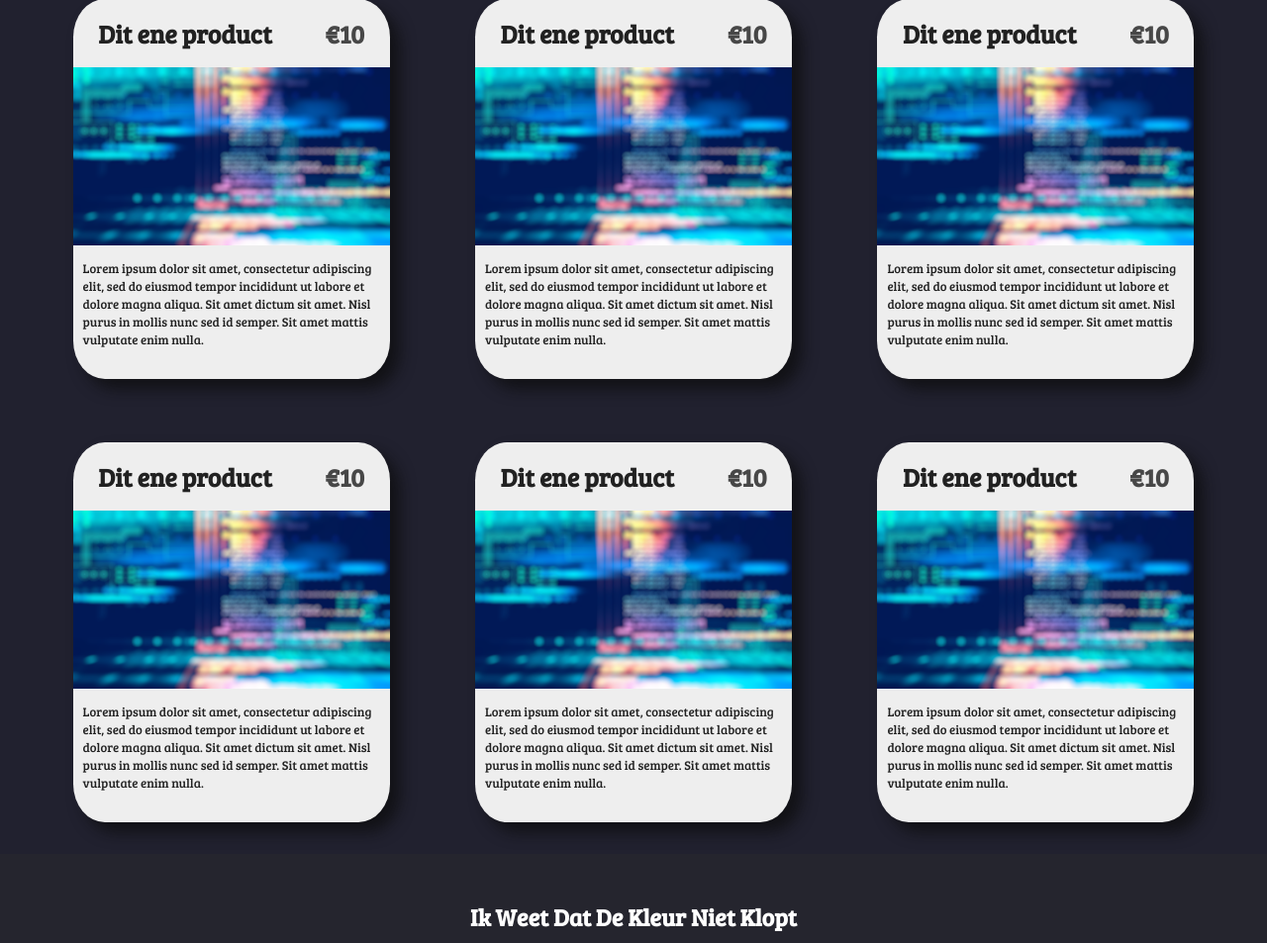
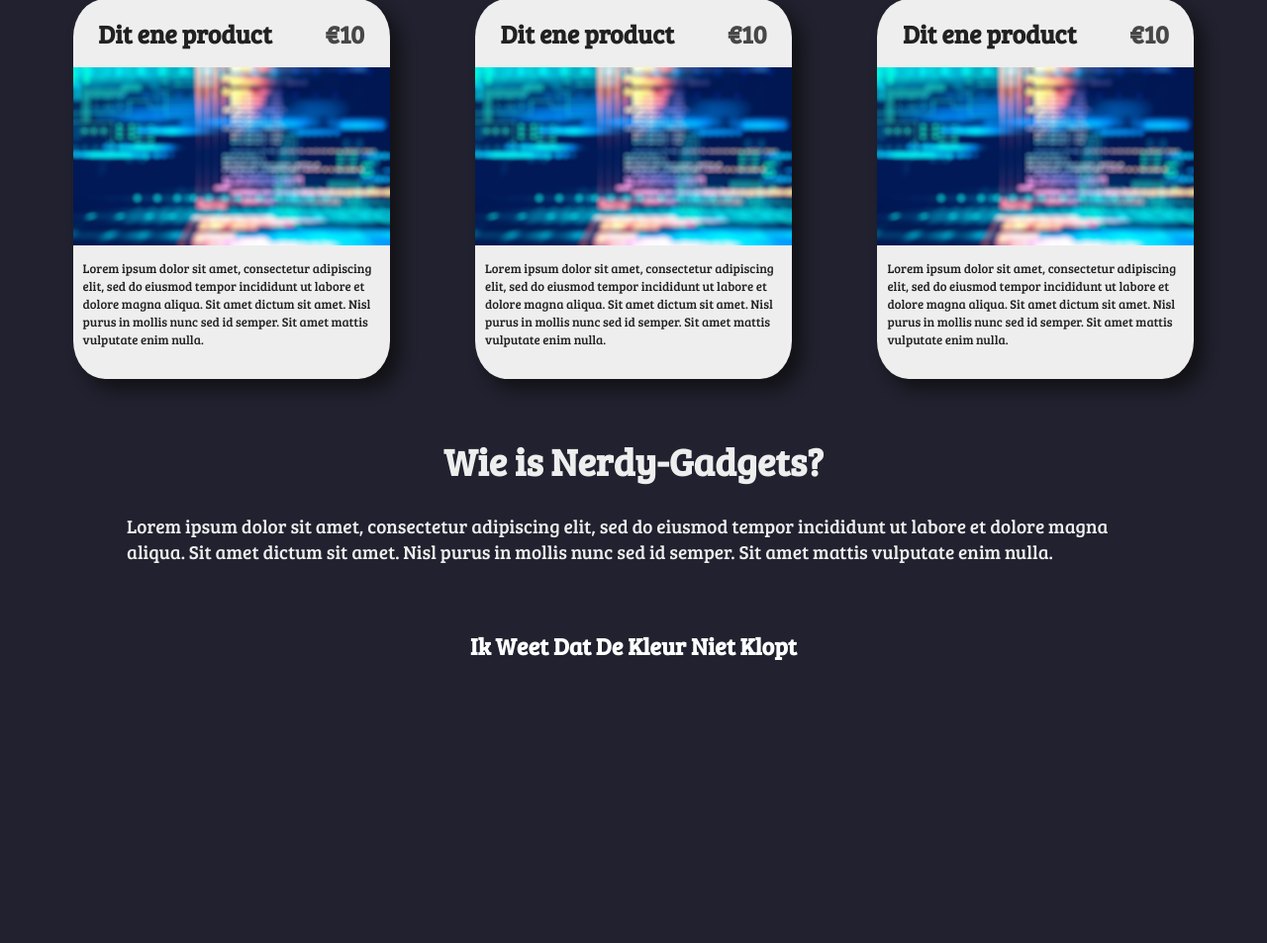
Before and after one commit to Qetrox/nerdy-gadgets, a PHP site: page / in a window 1280 px wide. Shown: the part 948-1901 px from the top of the page at 99% size. After the commit the page ends 1615 px from the top, so only its background shows below. Run offline with PHP 8.4, Linux system fonts and the light colour scheme.

Commit message:
Footer + Over ons
Footer kleur naar #21212F aangepast,
Over ons toegevoegd met placeholder tekst.

```diff
--- a/index.php
+++ b/index.php
@@ -79,35 +79,19 @@
                     <p>Lorem ipsum dolor sit amet, consectetur adipiscing elit, sed do eiusmod tempor incididunt ut labore et dolore magna aliqua. Sit amet dictum sit amet. Nisl purus in mollis nunc sed id semper. Sit amet mattis vulputate enim nulla. </p>
                 </div>
 
-                <div class="bs">
-                    <h1>Dit ene product <span class="euro-text">€10</span> </h1>
-                    <img src="./images/mainFrame.png" alt="foto">
-                    <p>Lorem ipsum dolor sit amet, consectetur adipiscing elit, sed do eiusmod tempor incididunt ut labore et dolore magna aliqua. Sit amet dictum sit amet. Nisl purus in mollis nunc sed id semper. Sit amet mattis vulputate enim nulla. </p>
-                </div>
-
-                <div class="bs">
-                    <h1>Dit ene product <span class="euro-text">€10</span> </h1>
-                    <img src="./images/mainFrame.png" alt="foto">
-                    <p>Lorem ipsum dolor sit amet, consectetur adipiscing elit, sed do eiusmod tempor incididunt ut labore et dolore magna aliqua. Sit amet dictum sit amet. Nisl purus in mollis nunc sed id semper. Sit amet mattis vulputate enim nulla. </p>
-                </div>
-
-                <div class="bs">
-                    <h1>Dit ene product <span class="euro-text">€10</span> </h1>
-                    <img src="./images/mainFrame.png" alt="foto">
-                    <p>Lorem ipsum dolor sit amet, consectetur adipiscing elit, sed do eiusmod tempor incididunt ut labore et dolore magna aliqua. Sit amet dictum sit amet. Nisl purus in mollis nunc sed id semper. Sit amet mattis vulputate enim nulla. </p>
-                </div>
-
             </div>
         </div>
-        <!--..tarik was hier!.-->
+        <div class="over-ons">
+            <h1>Wie is Nerdy-Gadgets?</h1>
+            <p>Lorem ipsum dolor sit amet, consectetur adipiscing elit, sed do eiusmod tempor incididunt ut labore et dolore magna aliqua. Sit amet dictum sit amet. Nisl purus in mollis nunc sed id semper. Sit amet mattis vulputate enim nulla.</p>
+        </div>
+
 
 
 
 
     </main>
     <footer>
-
-
         <div class="footer-content">
 
             <h3>ik weet dat de kleur niet klopt</h3>
--- a/stylesheet.css
+++ b/stylesheet.css
@@ -29,7 +29,7 @@ footer {
     bottom: 0;
     left: 0;
     right: 0;
-    background: #25252e;
+    background: #21212F;
     height: 10px;
     padding: 40px;
     width: auto;
@@ -42,6 +42,7 @@ footer {
     align-items: center;
     justify-content: center;
     flex-direction: column;
+    background-color: #21212F;
 
 }
 
@@ -157,6 +158,17 @@ font-size: x-large;
     font-size: 1.5vw;
 }
 
+.over-ons {
+    text-align: center;
+    font-size: 1.5vw;
+}
+
+.over-ons p {
+    margin-left: 10vw;
+    margin-right: 10vw;
+    text-align: left;
+}
+
 .bs-list {
     font-size: 1vw;
     display: flex;
@@ -211,6 +223,11 @@ font-size: x-large;
 @media only screen and (max-width: 900px) {
     .navbar a {
         visibility: hidden;
+    }
+
+    .over-ons p {
+        margin-left: 0;
+        margin-right: 0;
     }
 
     .mobile-show {
```
